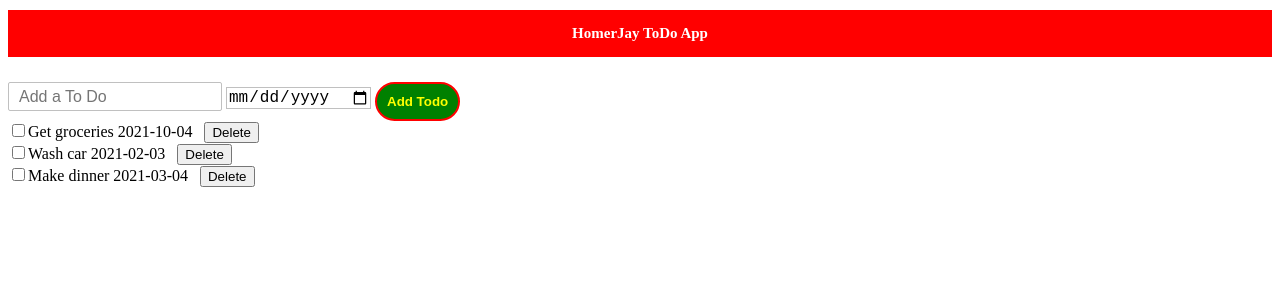
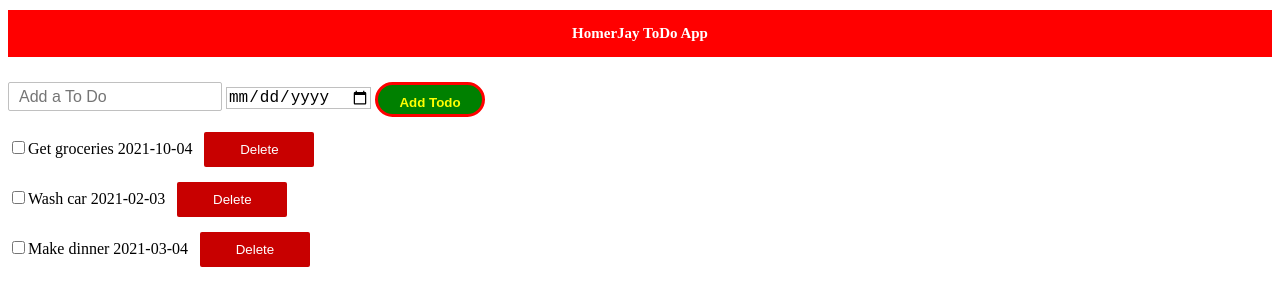
Before and after one commit to HenriqueCorso/To-Do-App, a plain HTML site: page index.html in a window 1280 px wide. Drawn offline with Linux system fonts and the light colour scheme.

Commit message:
Update index.html

```diff
--- a/index.html
+++ b/index.html
@@ -68,6 +68,25 @@ padding-bottom: 15px;
   color: red;
 }
 
+button {
+  background-color: rgb(200, 0, 0);
+  color: white;
+  border: none;
+  height: 35px;
+  width: 110px;
+  border-radius: 2px;
+  cursor: pointer;
+  margin-right: 20px;
+  margin-bottom: 15px;
+  transition: opacity 0.3s;
+}
+
+button:hover {
+  opacity: 0.7;
+}
+button:active {
+  opacity: 0.4;
+}
 
 </style>
 
```
